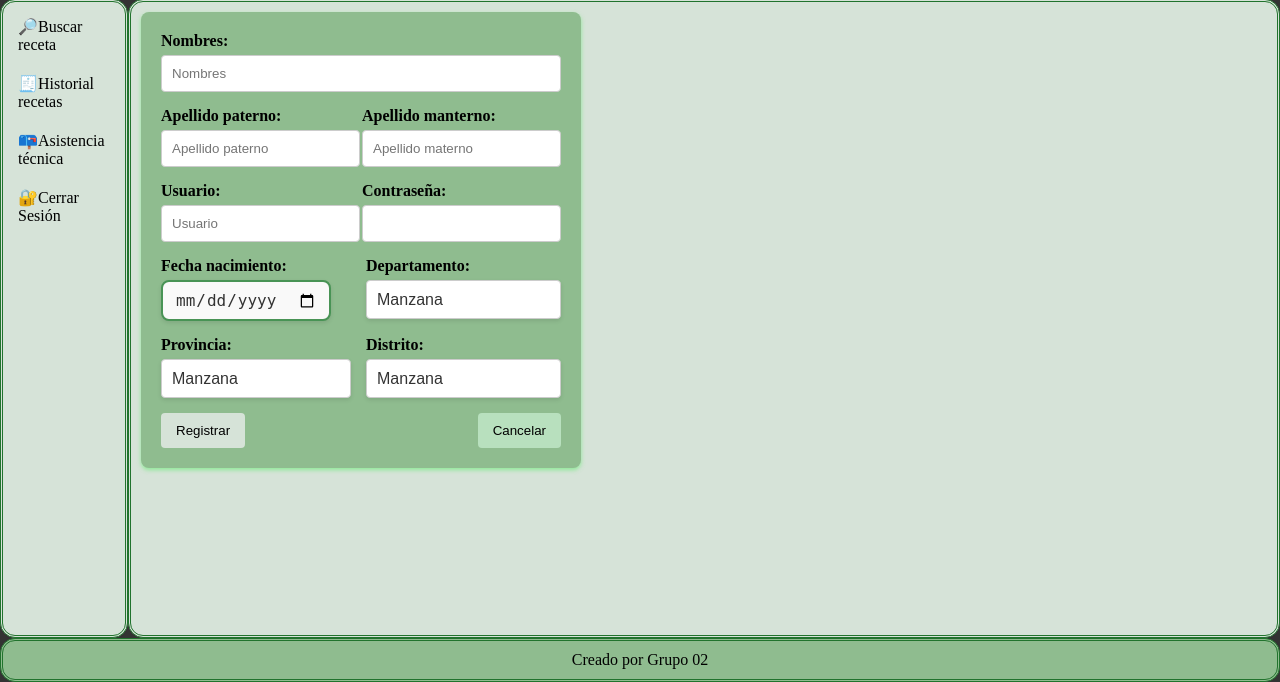
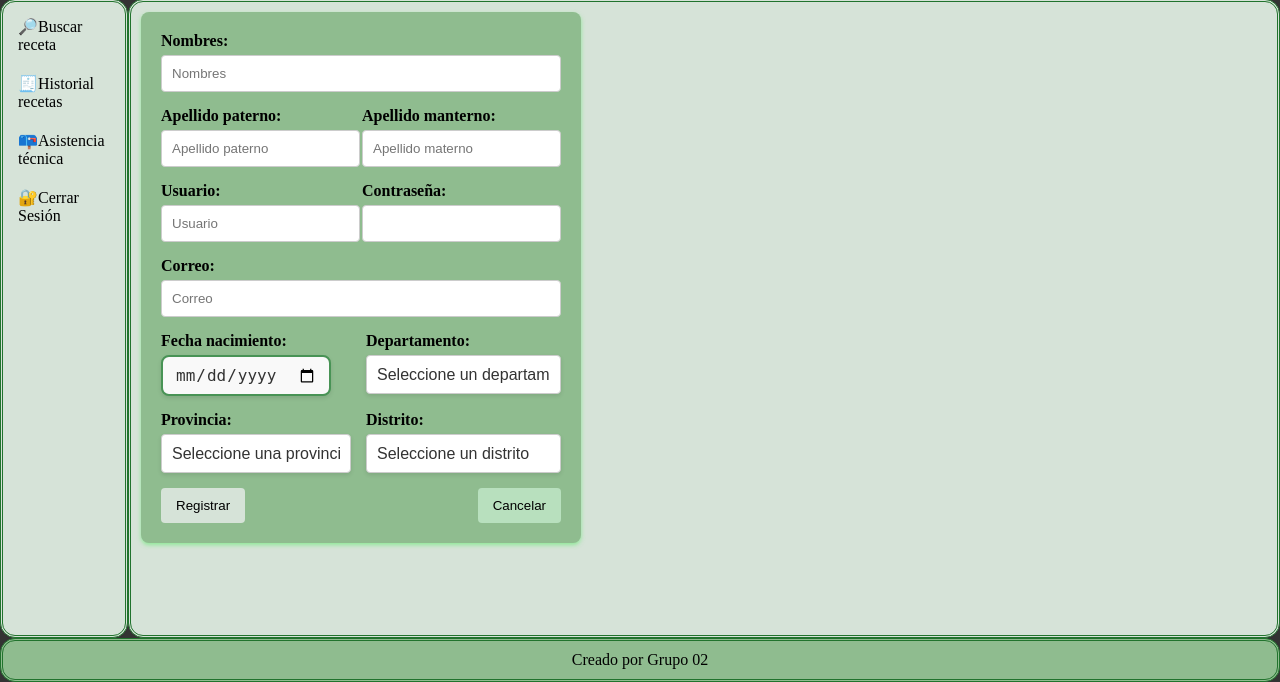
Before and after one commit to Ltm2375/Recetario, a Django app: page /index/ in a window 1280 px wide. Shown: the part 118-800 px from the top of the page. Run offline with Django 5.2, Linux system fonts and the light colour scheme; data comes from the database, SQL or seed files in the repository.

Commit message:
Version 1.1: agregando departamentos y seleccion dinamica

```diff
--- a/inicioapp/admin.py
+++ b/inicioapp/admin.py
@@ -7,3 +7,6 @@ admin.site.register(Receta)
 admin.site.register(Ingrediente)
 admin.site.register(RecetaDetalle)
 admin.site.register(Mensaje)
+admin.site.register(Departamento)
+admin.site.register(Provincia)
+admin.site.register(Distrito)
--- a/inicioapp/forms.py
+++ b/inicioapp/forms.py
@@ -1,3 +1,20 @@
 from django.contrib.auth.hashers import make_password
 from django import forms
-from .models import Usuario
+from django.contrib.auth.forms import UserCreationForm
+from django.contrib.auth.models import User
+from .models import *
+
+class RegistroUsuarioForm(UserCreationForm):
+    nombres = forms.CharField(max_length=100)
+    apePaterno = forms.CharField(max_length=100)
+    apeMaterno = forms.CharField(max_length=100)
+    fechaNacimiento = forms.DateField(widget=forms.DateInput(attrs={'type': 'date'}))
+    email = forms.EmailField(required=True)
+    departamento = forms.ModelChoiceField(queryset=Departamento.objects.all(), empty_label="Seleccione un departamento")
+    provincia = forms.ModelChoiceField(queryset=Provincia.objects.none(), empty_label="Seleccione una provincia")
+    distrito = forms.ModelChoiceField(queryset=Distrito.objects.none(), empty_label="Seleccione un distrito")
+
+
+    class Meta:
+        model = User
+        fields = ['username', 'email', 'password']
--- a/inicioapp/models.py
+++ b/inicioapp/models.py
@@ -40,3 +40,23 @@ class Mensaje(models.Model):
 
     def __str__(self) -> str:
         return f"{self.idUsuario} - {self.razon}"
+
+class Departamento(models.Model):
+    nombre = models.CharField(max_length=100)
+
+    def __str__(self):
+        return self.nombre
+
+class Provincia(models.Model):
+    nombre = models.CharField(max_length=100)
+    departamento = models.ForeignKey(Departamento, on_delete=models.CASCADE, related_name='provincias')
+
+    def __str__(self):
+        return self.nombre
+
+class Distrito(models.Model):
+    nombre = models.CharField(max_length=100)
+    provincia = models.ForeignKey(Provincia, on_delete=models.CASCADE, related_name='distritos')
+
+    def __str__(self):
+        return self.nombre
--- a/inicioapp/templates/registrarUsuario.html
+++ b/inicioapp/templates/registrarUsuario.html
@@ -5,7 +5,6 @@
 {% block content %}
 <form action="" class="formRegistrar" method="post">
     {% csrf_token %}
-    {{ form.as_p }}
     <div class="form-container" style="width: 400px">
         <div class="form-group">
             <label for="">Nombres:</label>
@@ -33,7 +32,10 @@
                 <input type="password" name="password" id=" password">
             </div>
         </div>
-
+        <div class="form-group">
+            <label for="">Correo:</label>
+            <input type="text" placeholder="Correo" id="email" name="email">
+        </div>
         <div class="form-group" style="display: flex;">
             <div>
                 <label for="">Fecha nacimiento:</label>
@@ -42,10 +44,10 @@
             <div style="margin-left: auto">
                 <label for="">Departamento:</label>
                 <select id="departamento" style="width: 195px;" name="departamento">
-                    <option value="1">Manzana</option>
-                    <option value="2">Plátano</option>
-                    <option value="3">Cereza</option>
-                    <option value="4">Dátil</option>
+                    <option value="">Seleccione un departamento</option>
+                    {% for depto in form.fields.departamento.queryset %}
+                        <option value="{{ depto.id }}">{{ depto.nombre }}</option>
+                    {% endfor %}
                 </select>
             </div>
         </div>
@@ -54,19 +56,13 @@
             <div>
                 <label for="">Provincia:</label>
                 <select id="provincia"  style="width: 190px;" name="provincia">
-                    <option value="11">Manzana</option>
-                    <option value="22">Plátano</option>
-                    <option value="33">Cereza</option>
-                    <option value="44">Dátil</option>
+                    <option value="">Seleccione una provincia</option>
                 </select>
             </div>
             <div style="margin-left: auto;">
                 <label for="">Distrito:</label>
                 <select id="distrito" style="width: 195px;" name="distrito">
-                    <option value="111">Manzana</option>
-                    <option value="222">Plátano</option>
-                    <option value="333">Cereza</option>
-                    <option value="444">Dátil</option>
+                    <option value="">Seleccione un distrito</option>
                 </select>
             </div>
         </div>
@@ -78,7 +74,51 @@
 
     </div>
 </form>
+<script>
+    document.getElementById('departamento').addEventListener('change', function() {
+        const departamentoId = this.value;
+        const provinciaSelect = document.getElementById('provincia');
+        const distritoSelect = document.getElementById('distrito');
 
+        // Limpiar las opciones de provincia y distrito
+        provinciaSelect.innerHTML = '<option value="">Seleccione una provincia</option>';
+        distritoSelect.innerHTML = '<option value="">Seleccione un distrito</option>';
+
+        if (departamentoId) {
+            fetch(`/provincias/?departamento_id=${departamentoId}`)
+                .then(response => response.json())
+                .then(data => {
+                    data.forEach(provincia => {
+                        const option = document.createElement('option');
+                        option.value = provincia.id;
+                        option.textContent = provincia.nombre;
+                        provinciaSelect.appendChild(option);
+                    });
+                });
+        }
+    });
+
+    document.getElementById('provincia').addEventListener('change', function() {
+        const provinciaId = this.value;
+        const distritoSelect = document.getElementById('distrito');
+
+        // Limpiar las opciones de distrito
+        distritoSelect.innerHTML = '<option value="">Seleccione un distrito</option>';
+
+        if (provinciaId) {
+            fetch(`/distritos/?provincia_id=${provinciaId}`)
+                .then(response => response.json())
+                .then(data => {
+                    data.forEach(distrito => {
+                        const option = document.createElement('option');
+                        option.value = distrito.id;
+                        option.textContent = distrito.nombre;
+                        distritoSelect.appendChild(option);
+                    });
+                });
+        }
+    });
+</script>
 
 
 {% endblock %}
--- a/inicioapp/urls.py
+++ b/inicioapp/urls.py
@@ -10,5 +10,7 @@ urlpatterns = [
     path('historialReceta/',views.historialRecetas, name="historialRecetas"),
     path('index/',views.indexRegistrar, name="indexRegistrar"),
     path('buscarReceta/',views.buscar_receta,name="buscarReceta"),
-    path('registrar/',views.indexRegistrar,name="indexRegistrar")
+    path('registrar/',views.indexRegistrar,name="indexRegistrar"),
+    path('provincias/',views.provincias_por_departamento,name="provincias_por_departamento"),
+    path('distritos/',views.distritos_por_provincia,name="distritos_por_provincia")
 ]
--- a/inicioapp/views.py
+++ b/inicioapp/views.py
@@ -1,6 +1,8 @@
 from django.shortcuts import render
 from .models import *
+from .forms import *
 from django.db.models import Count
+from django.http import JsonResponse
 # Create your views here.
 
 def index(request):
@@ -15,7 +17,6 @@ def transparencia(request):
 def login(request):
     return render(request,'login.html')
 
-
 def asistenciaTecnica(request):
     return render(request,'asistenciaTecnica.html')
 
@@ -23,9 +24,23 @@ def historialRecetas(request):
     return render(request,'historialRecetas.html')
 
 def indexRegistrar(request):
-    return render(request,'registrarUsuario.html')
+    form = RegistroUsuarioForm()
+    departamentos = Departamento.objects.all()
+    context = {
+        'form': form,
+        'departamentos': departamentos,
+    }
+    return render(request, 'registrarUsuario.html', context)
 
+def provincias_por_departamento(request):
+    departamento_id = request.GET.get('departamento_id')
+    provincias = Provincia.objects.filter(departamento_id=departamento_id).values('id', 'nombre')
+    return JsonResponse(list(provincias), safe=False)
 
+def distritos_por_provincia(request):
+    provincia_id = request.GET.get('provincia_id')
+    distritos = Distrito.objects.filter(provincia_id=provincia_id).values('id', 'nombre')
+    return JsonResponse(list(distritos), safe=False)
 
 def indexBuscarReceta(request):
     ingredientes = Ingrediente.objects.all()
```
Also changed, not shown: db.sqlite3, inicioapp/migrations/0006_alter_mensaje_idusuario_delete_usuario.py (added), inicioapp/migrations/0007_departamento_provincia_distrito.py (added).
